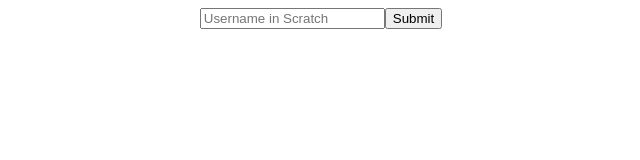
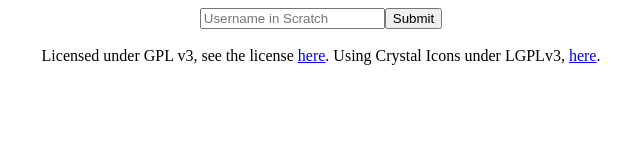
Before and after one commit to apple502j/sw-user-reg, a plain HTML site: page index.html in a window 1280 px wide. Shown: the whole page, without its empty margins (319-959 px from the left). Drawn offline with Linux system fonts and the light colour scheme.

Commit message:
Update index.html

```diff
--- a/index.html
+++ b/index.html
@@ -19,6 +19,8 @@
 <body><div style="text-align:center;">
 <form><input type="text" placeholder="Username in Scratch" id="un-box"><input type="submit" name="Go" onclick="check();return false;"></form>
 <output id="dbox"></output>
+<br>
+Licensed under GPL v3, see the license <a href="https://www.gnu.org/licenses/gpl-3.0.txt">here</a>. Using Crystal Icons under LGPLv3, <a href="https://www.gnu.org/licenses/lgpl-3.0.txt">here</a>.
 </div>
 <script src="main.js" />
 <script>
```
